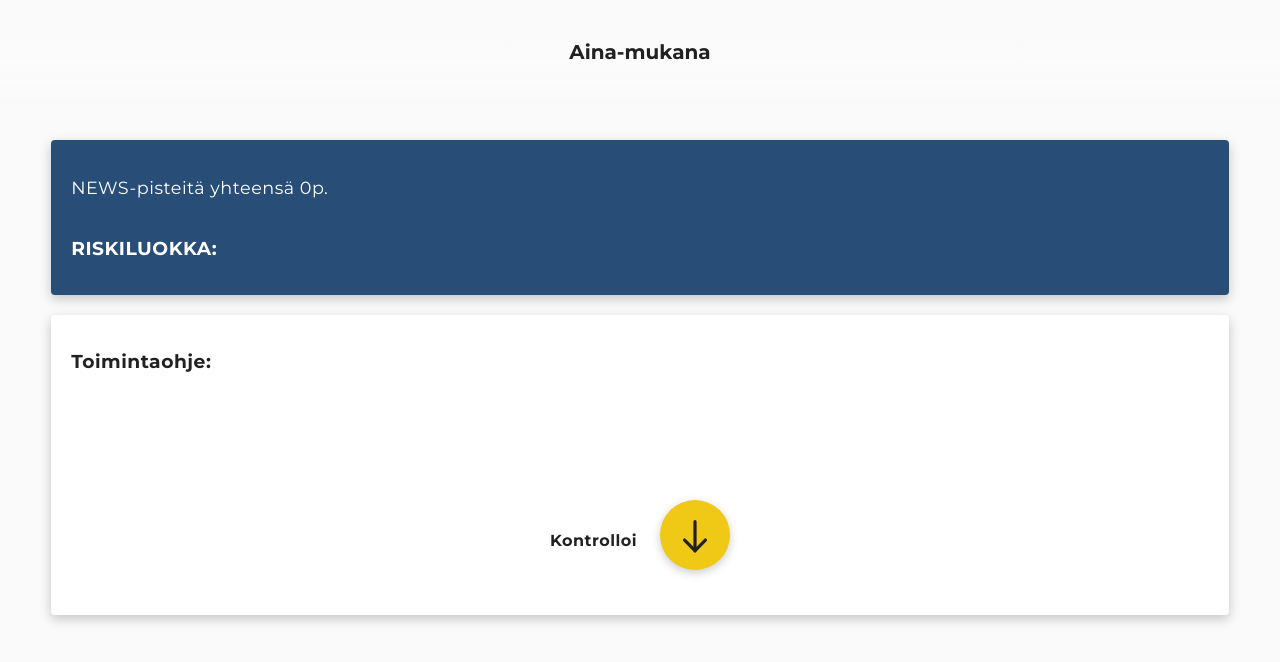
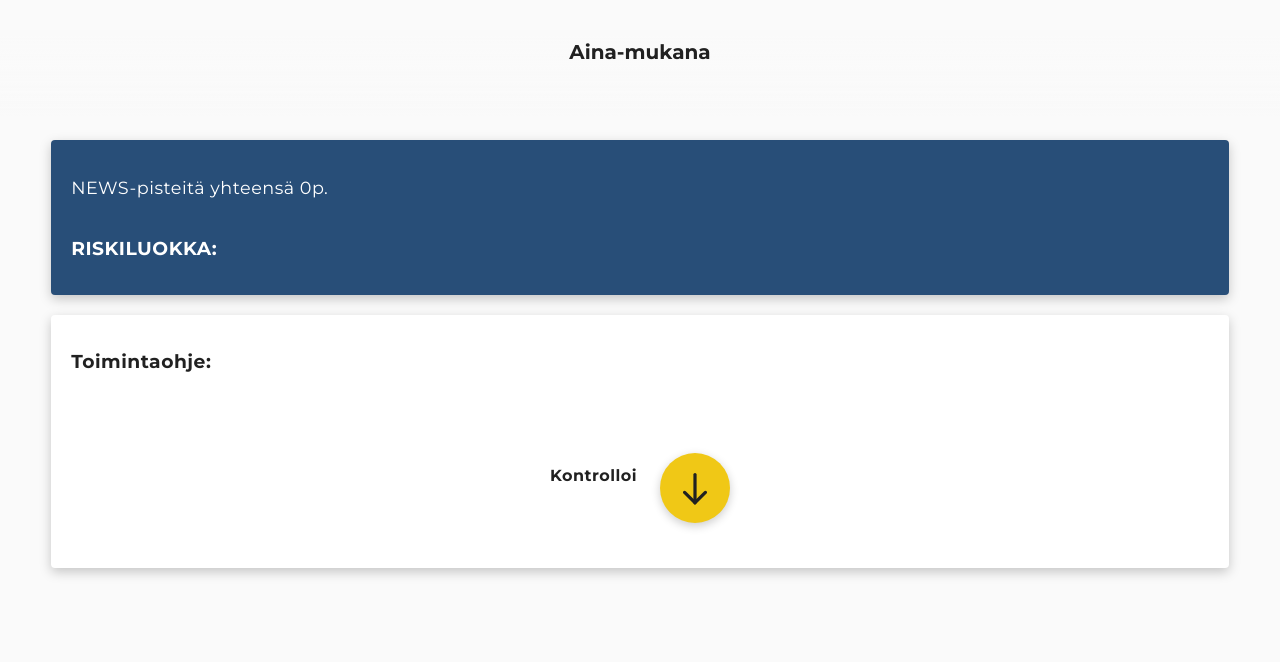
Before and after one commit to digitalents-helsinki/Sote-App, a React (Create React App) app: page /instructionPage in a window 1280 px wide. Shown: the top 662 px of the page. Built offline with nearby package versions, Linux system fonts and the light colour scheme.

Commit message:
Changed control page margins

```diff
--- a/src/App.scss
+++ b/src/App.scss
@@ -730,7 +730,8 @@ body {
         box-shadow: 0 4px 12px rgba(0, 0, 0, 0.21);
 
         p {
-          margin-top: 28px;
+          margin-top: 10px;
+          margin-bottom: 10px;
           font-weight: 200;
           padding: 0;
         }
@@ -750,7 +751,7 @@ body {
         }
 
         .control-btn {
-          margin: 50px auto 30px auto;
+          margin: 30px auto 30px auto;
           display: flex;
           justify-content: space-between;
           width: 180px;
```
